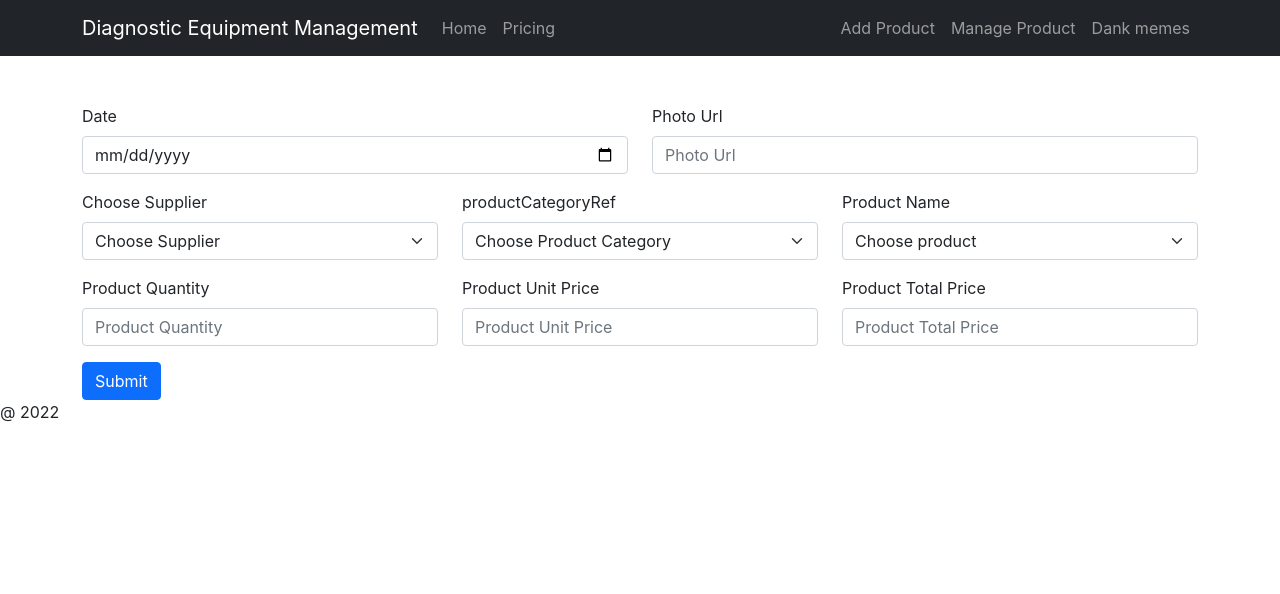
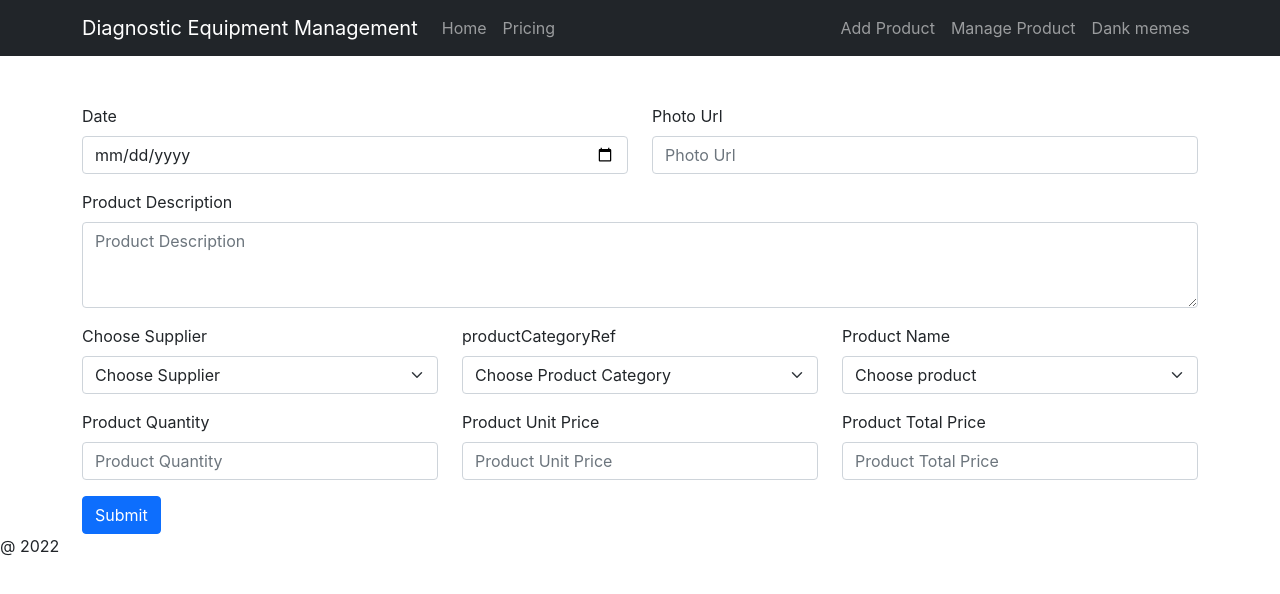
Before and after one commit to ab-siddiq/react-warehouse-management-client, a React (Create React App) app: page /addProduct in a window 1280 px wide. Shown: the top 594 px of the page. Built offline with nearby package versions, Linux system fonts and the light colour scheme.

Commit message:
add product detail field in add product form

```diff
--- a/src/components/Pages/AddProduct/AddProduct.js
+++ b/src/components/Pages/AddProduct/AddProduct.js
@@ -6,6 +6,7 @@ const AddProduct = () => {
 const stockDateRef = useRef('');
   const photoUrlRef = useRef('');
   const supplierRef = useRef('');
+  const productDescriptionRef = useRef('');
   const productCategoryRef = useRef('');
   const productNameRef = useRef('');
   const productQuantityRef = useRef('');
@@ -19,13 +20,14 @@ const stockDateRef = useRef('');
     e.preventDefault();
     const stockDate = stockDateRef.current.value;
     const productPhotoUrl = photoUrlRef.current.value;
+    const productDescription = productDescriptionRef.current.value;
     const productSupplier = supplierRef.current.value;
     const productName = productNameRef.current.value;
     const productCategory = productCategoryRef.current.value;
     const productQuantity = productQuantityRef.current.value;
     const productUnitPrice = productUnitPriceRef.current.value;
     const productTotalPrice = productTotalPriceRef.current.value;
-    const stock = {stockDate,productPhotoUrl,productSupplier,productName,productCategory,productQuantity,productUnitPrice,productTotalPrice}
+    const stock = {stockDate,productPhotoUrl,productDescription,productSupplier,productName,productCategory,productQuantity,productUnitPrice,productTotalPrice}
 
     fetch('http://localhost:5000/stock',{
       method: "POST",
@@ -55,7 +57,14 @@ const stockDateRef = useRef('');
           </Form.Group>
           </Col>
 
-
+        </Row>
+        <Row>
+          <Col>
+          <Form.Group className="mb-3" controlId="formBasicName">
+            <Form.Label>Product Description</Form.Label>
+            <Form.Control ref={productDescriptionRef} as="textarea" rows={3} placeholder="Product Description" />
+          </Form.Group>
+          </Col>
         </Row>
         <Row>
           <Form.Group className="mb-3" as={Col} controlId="formGridState">
--- a/src/components/Pages/Home/ProductDetails/ProductDetails.js
+++ b/src/components/Pages/Home/ProductDetails/ProductDetails.js
@@ -2,7 +2,7 @@ import React from "react";
 import { Button, Card, Col } from "react-bootstrap";
 
 const ProductDetails = ({stock}) =>{
-    const {_id, stockDate, productPhotoUrl, productSupplier, productName, productCategory, productQuantity, productUnitPrice, productTotalPrice} = stock
+    const {_id, stockDate, productPhotoUrl,productDescription, productSupplier, productName, productCategory, productQuantity, productUnitPrice, productTotalPrice} = stock
 
     return(
 
@@ -22,8 +22,7 @@ const ProductDetails = ({stock}) =>{
                 <Card.Body>
                     <Card.Title>{productName}</Card.Title>
                     <Card.Text>
-                    Some quick example text to build on the card title and make up the bulk of
-                    the card's content.
+                    {  productDescription || 'Some quick example text to build on the card title and make up the bulk of                    the cards content.'}
                     </Card.Text>
                     <Card.Text>
                         Price: &#2547; {productUnitPrice}
```
